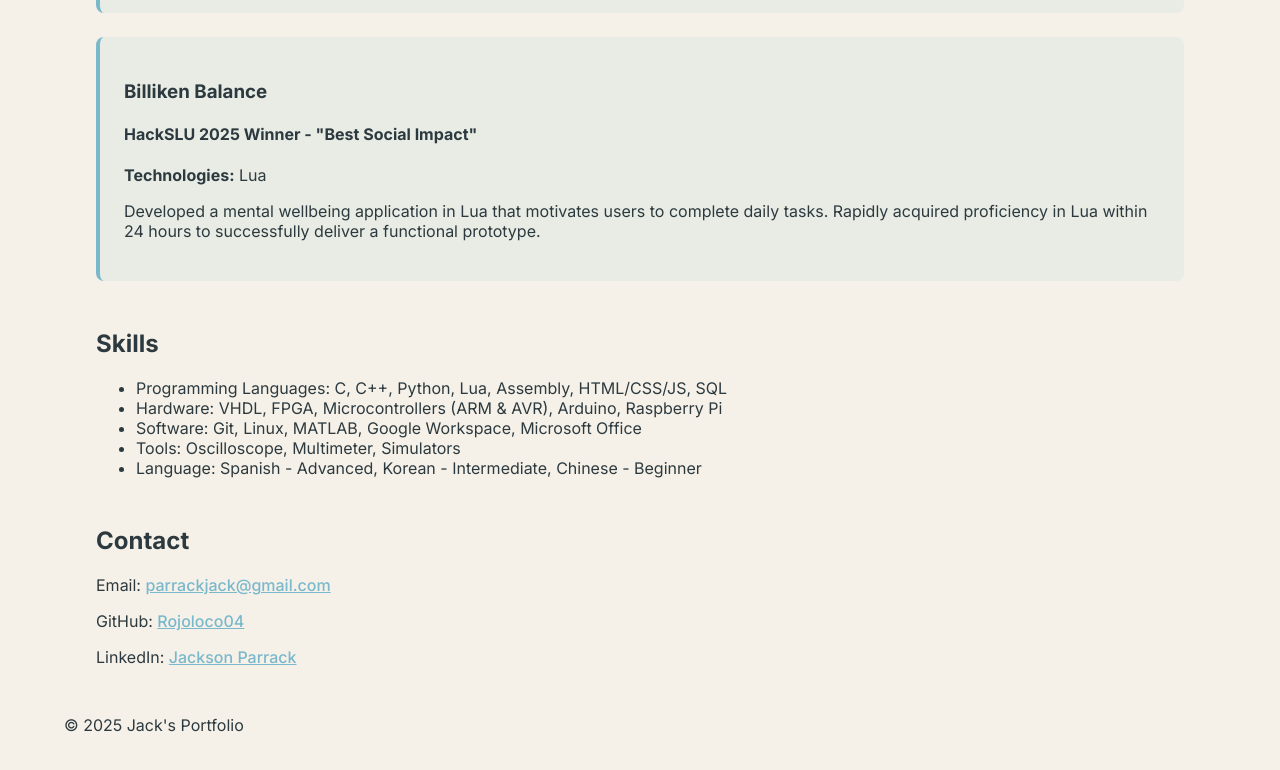
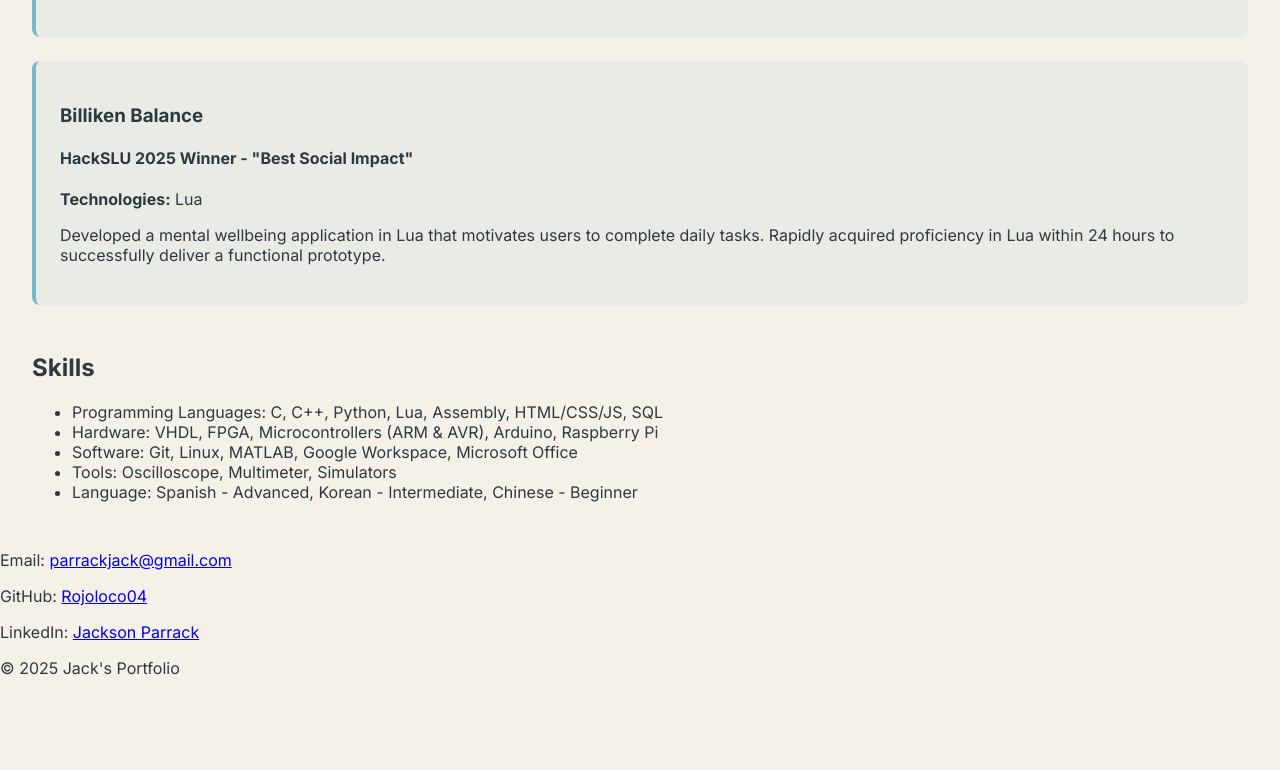
Before and after one commit to Rojoloco04/website, a plain HTML site: page index.html in a window 1280 px wide. Shown: the part 1248-2018 px from the top of the page. After the commit the page ends 1942 px from the top, so only its background shows below. Drawn offline with Linux system fonts and the light colour scheme.

Commit message:
Update icon path, move contact to footer

```diff
--- a/index.html
+++ b/index.html
@@ -6,9 +6,7 @@
     <meta name="viewport" content="width=device-width, initial-scale=1">
 
     <title>Home</title>
-    <link rel="icon" type="image/png" href="icon.png">
-    <link rel="shortcut icon" type="image/png" href="icon.png">
-    <link rel="apple-touch-icon" href="icon.png">
+    <link rel="icon" type="image/png" href="images/icon.png">
 
     <link rel="stylesheet" href="style.css">
 
@@ -26,7 +24,6 @@
             <li><a href="#experience">Experience</a></li>
             <li><a href="#projects">Projects</a></li>
             <li><a href="#skills">Skills</a></li>
-            <li><a href="#contact">Contact</a></li>
         </ul>
     </nav>
 
@@ -60,7 +57,7 @@
                     <li>Confirmed reliability through comprehensive end-to-end testing.</li>
                 </ul>
             </div>
-    <section>
+    </section>
 
     <section id="projects">
         <h2>Projects</h2>
@@ -90,14 +87,10 @@
         </ul>
     </section>
 
-    <section id="contact">
-        <h2>Contact</h2>
+    <footer>
         <p>Email: <a href="mailto:parrackjack@gmail.com">parrackjack@gmail.com</a></p>
         <p>GitHub: <a href="https://github.com/Rojoloco04/">Rojoloco04</a></p>
         <p>LinkedIn: <a href="https://www.linkedin.com/in/jackson-parrack/">Jackson Parrack</a></p>
-    </section>
-
-    <footer>
         <p>© 2025 Jack's Portfolio</p>
     </footer>
 
--- a/style.css
+++ b/style.css
@@ -65,11 +65,6 @@ h1, h2, h3 {
     color: #2C3A3F;
 }
 
-#contact a {
-    color: #7AB8CC;
-    font-weight: 500;
-}
-
 .educationItem, .experienceItem, .projectItem {
     background-color: rgba(122, 184, 204, 0.1);
     padding: 1.5rem;
```
